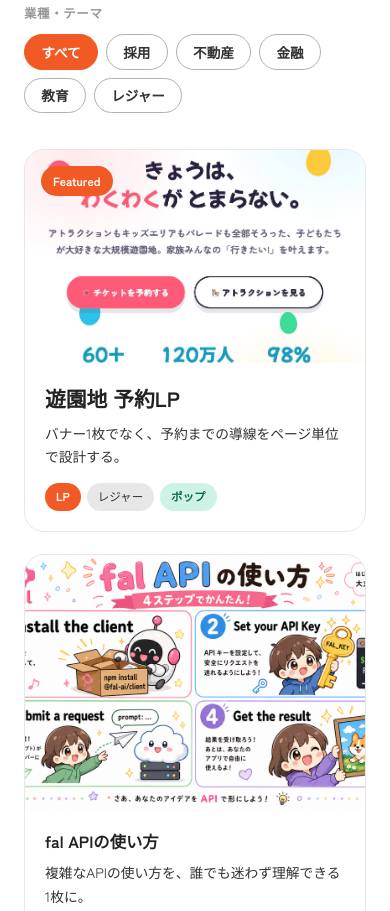
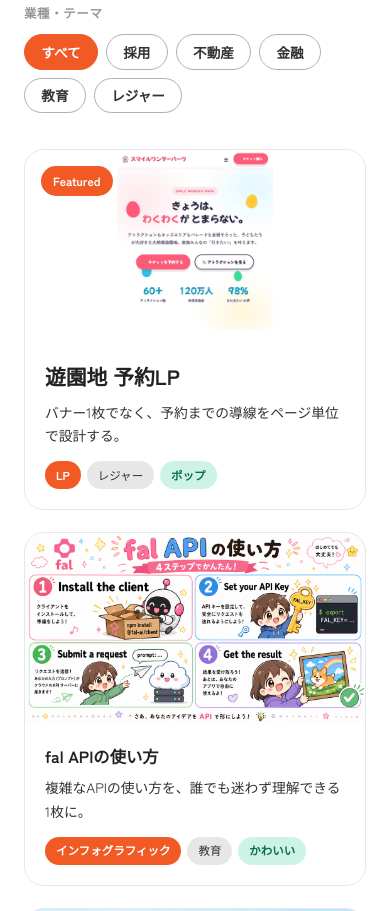
Before and after one commit to sulaipopro/prompt-work-portfolio, a plain HTML site: page index.html in a window 390 px wide. Shown: the part 2207-3118 px from the top of the page. Drawn offline with Linux system fonts and the light colour scheme.

Commit message:
Fix hero illustration clipping and works grid image cropping

```diff
--- a/style.css
+++ b/style.css
@@ -247,9 +247,9 @@ h1,h2,h3,h4,p{ margin:0; }
   position:absolute;
   z-index:2;
   top:50%;
-  right:clamp(-40px, -3vw, 0px);
+  right:0;
   transform:translateY(-46%);
-  width:clamp(420px, 46vw, 760px);
+  width:clamp(360px, 42vw, 760px);
   aspect-ratio:1/1;
   overflow:hidden;
   border-radius:var(--radius-card-lg);
@@ -476,7 +476,8 @@ h1,h2,h3,h4,p{ margin:0; }
 .works-grid{
   display:grid;
   grid-template-columns:repeat(4, 1fr);
-  grid-auto-rows:260px;
+  grid-auto-rows:auto;
+  align-items:start;
   gap:22px;
 }
 .work-card{
@@ -500,17 +501,21 @@ h1,h2,h3,h4,p{ margin:0; }
 .work-card:hover{ transform:translateY(-4px); box-shadow:0 20px 40px -18px rgba(0,0,0,.22); }
 .work-card.is-featured{
   grid-column:span 2;
-  grid-row:span 2;
 }
 .work-card-media{
   position:relative;
-  flex:1;
+  aspect-ratio:16/9;
   overflow:hidden;
   background:var(--bg-base);
 }
 .work-card-media img{
   width:100%; height:100%; object-fit:cover;
   transition:transform .35s ease;
+}
+/* the amusement-park feature image is a tall portrait screenshot —
+   contain it in full instead of cropping it to the wide 16:9 box */
+.work-card.is-featured .work-card-media img{
+  object-fit:contain;
 }
 .work-card:hover .work-card-media img{ transform:scale(1.045); }
 .work-card-featured-badge{
@@ -538,10 +543,8 @@ h1,h2,h3,h4,p{ margin:0; }
 .work-card[hidden]{ display:none; }
 
 @media (max-width:900px){
-  .works-grid{ grid-template-columns:repeat(2, 1fr); grid-auto-rows:auto; }
-  .work-card.is-featured{ grid-column:span 2; grid-row:auto; }
-  .work-card.is-featured .work-card-media{ aspect-ratio:16/10; }
-  .work-card:not(.is-featured) .work-card-media{ aspect-ratio:4/3; }
+  .works-grid{ grid-template-columns:repeat(2, 1fr); }
+  .work-card.is-featured{ grid-column:span 2; }
 }
 @media (max-width:560px){
   .works-grid{ grid-template-columns:1fr; }
```
